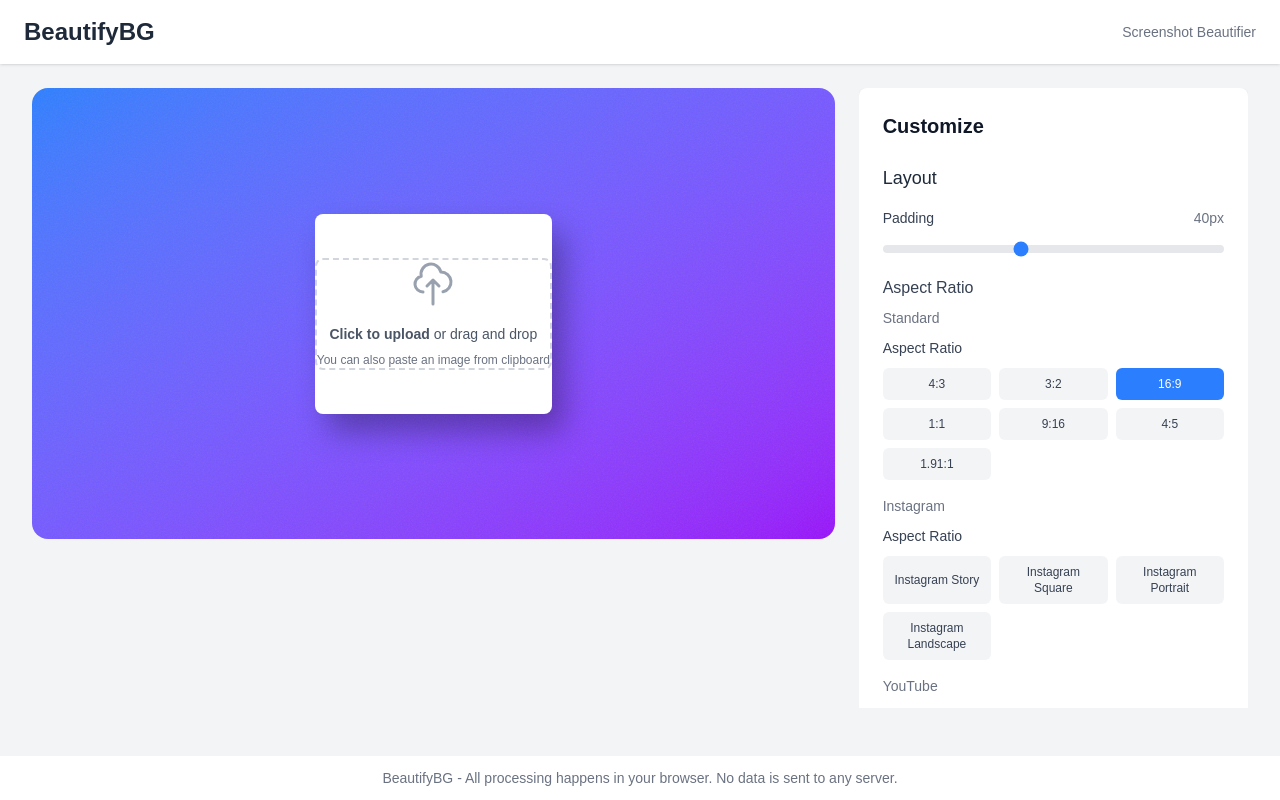
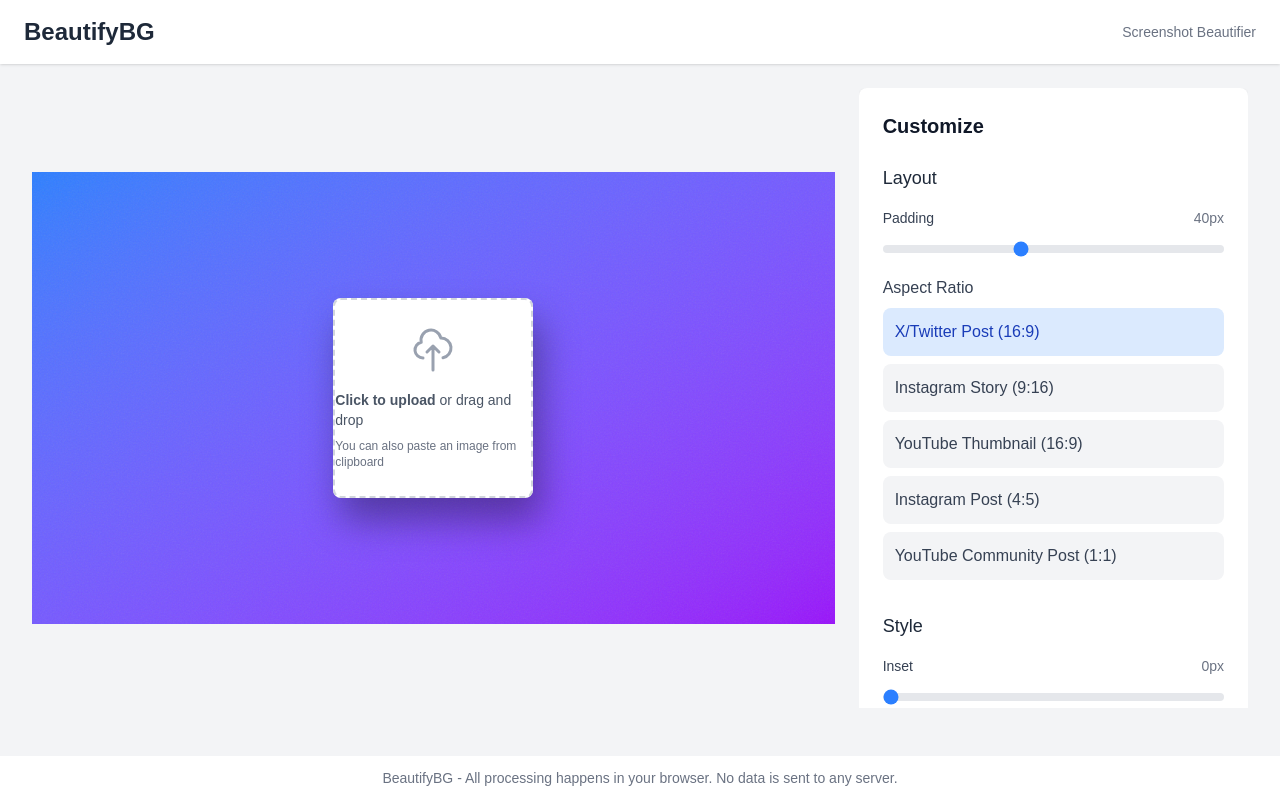
Before and after one commit to rebers/screenshoot, a Next.js app: page / in a window 1280 px wide. Built offline with nearby package versions, Linux system fonts and the light colour scheme.

Commit message:
imagine scaling trial and error, but hey, nothing cline + sonnet 3.7 + extended thinking mode can't fix, right? 😂

```diff
--- a/components/Canvas.tsx
+++ b/components/Canvas.tsx
@@ -19,6 +19,7 @@ const Canvas: React.FC<CanvasProps> = ({
   const imageRef = useRef<HTMLImageElement>(null);
   const [imageDimensions, setImageDimensions] = useState<{ width: number; height: number } | null>(null);
   const [containerSize, setContainerSize] = useState({ width: 0, height: 0 });
+  const [contentScale, setContentScale] = useState(1);
 
   // Get current background class
   const currentBackground = backgroundPresets.find(
@@ -69,43 +70,92 @@ const Canvas: React.FC<CanvasProps> = ({
     };
   }, []);
 
-  // Find the aspect ratio option
+  // Calculate optimal content scale when dimensions or settings change
+  useEffect(() => {
+    if (!imageDimensions || !containerSize.width || !containerSize.height) {
+      return;
+    }
+
+    // Calculate the scale factor for the content based on available space
+    const calculateScaleFactor = () => {
+      // Calculate the canvas size (which has a fixed aspect ratio)
+      const { width: aspectWidth, height: aspectHeight } = getAspectRatio(settings.aspectRatio);
+      const canvasAspectRatio = aspectWidth / aspectHeight;
+
+      // Get the physical dimensions of the canvas based on the container
+      const parentWidth = containerSize.width;
+      const parentHeight = containerSize.height;
+      const parentRatio = parentWidth / parentHeight;
+
+      let canvasWidth, canvasHeight;
+      if (parentRatio > canvasAspectRatio) {
+        // Container is wider than canvas aspect ratio
+        canvasHeight = parentHeight;
+        canvasWidth = parentHeight * canvasAspectRatio;
+      } else {
+        // Container is taller than canvas aspect ratio
+        canvasWidth = parentWidth;
+        canvasHeight = parentWidth / canvasAspectRatio;
+      }
+
+      // Calculate available space after padding and inset
+      const availableWidth = canvasWidth - (settings.padding * 2) - (settings.inset * 2);
+      const availableHeight = canvasHeight - (settings.padding * 2) - (settings.inset * 2);
+
+      // Safety check for non-positive dimensions
+      if (availableWidth <= 0 || availableHeight <= 0) {
+        return 0.01; // Small non-zero value
+      }
+
+      // Calculate image and available space aspect ratios
+      const imageAspectRatio = imageDimensions.width / imageDimensions.height;
+      const availableSpaceRatio = availableWidth / availableHeight;
+
+      // Determine which dimension is the constraint
+      let scale;
+      if (imageAspectRatio > availableSpaceRatio) {
+        // Image is relatively wider than available space, width is the constraint
+        scale = availableWidth / imageDimensions.width;
+      } else {
+        // Image is relatively taller than available space, height is the constraint
+        scale = availableHeight / imageDimensions.height;
+      }
+
+      // Apply a small safety factor
+      return scale * 0.95;
+    };
+
+    setContentScale(calculateScaleFactor());
+  }, [imageDimensions, containerSize, settings.padding, settings.inset, settings.aspectRatio]);
+
+  // Get aspect ratio from the settings
+  const getAspectRatio = (aspectRatioSetting: string) => {
     let aspectWidth = 16;
     let aspectHeight = 9;
 
     // Parse from standard aspect ratios
-  if (settings.aspectRatio.includes(':')) {
-    [aspectWidth, aspectHeight] = settings.aspectRatio.split(':').map(Number);
+    if (aspectRatioSetting.includes(':')) {
+      [aspectWidth, aspectHeight] = aspectRatioSetting.split(':').map(Number);
     } else {
       // Handle special formats
-    switch (settings.aspectRatio) {
-      case 'youtube-thumbnail':
-        aspectWidth = 1280;
-        aspectHeight = 720;
-        break;
+      switch (aspectRatioSetting) {
         case 'instagram-story':
-        aspectWidth = 1080;
-        aspectHeight = 1920;
+          aspectWidth = 9;
+          aspectHeight = 16;
           break;
         case 'instagram-square':
-        aspectWidth = 1080;
-        aspectHeight = 1080;
+        case 'youtube-community':
+          aspectWidth = 1;
+          aspectHeight = 1;
           break;
         case 'instagram-portrait':
-        aspectWidth = 1080;
-        aspectHeight = 1350;
+          aspectWidth = 4;
+          aspectHeight = 5;
           break;
-      case 'instagram-landscape':
-        aspectWidth = 1080;
-        aspectHeight = 566;
-        break;
+        case 'youtube-thumbnail':
         case 'twitter-post':
-        aspectWidth = 1600;
-        aspectHeight = 900;
-        break;
-      case 'youtube-community':
-        aspectWidth = 1080;
-        aspectHeight = 1080;
+          aspectWidth = 16;
+          aspectHeight = 9;
           break;
         default:
           // Default to 16:9
@@ -114,7 +164,12 @@ const Canvas: React.FC<CanvasProps> = ({
       }
     }
 
-  // Calculate aspect ratio constraints
+    return { width: aspectWidth, height: aspectHeight };
+  };
+
+  const { width: aspectWidth, height: aspectHeight } = getAspectRatio(settings.aspectRatio);
+
+  // Calculate aspect ratio constraints for the canvas
   const calculateConstrainedSize = () => {
     const parentWidth = containerSize.width;
     const parentHeight = containerSize.height;
@@ -145,10 +200,12 @@ const Canvas: React.FC<CanvasProps> = ({
     }
   };
 
-  // Get constrained dimensions
+  // Get constrained dimensions for the canvas
   const aspectConstrainedSize = calculateConstrainedSize();
 
-  // Container style
+  // Calculate styles based on aspect ratios and dimensions
+
+  // Canvas container style - maintains the canvas aspect ratio
   const containerStyle: React.CSSProperties = {
     position: 'relative',
     ...aspectConstrainedSize,
@@ -165,75 +222,93 @@ const Canvas: React.FC<CanvasProps> = ({
     display: 'flex',
     alignItems: 'center',
     justifyContent: 'center',
+    boxSizing: 'border-box',
   };
 
-  // Calculate effective space after padding
-  const effectiveSpaceStyle: React.CSSProperties = {
-    padding: `${settings.padding}px`,
+  // Padding container - creates space between canvas edge and content
+  const paddingContainerStyle: React.CSSProperties = {
     width: '100%',
     height: '100%',
     boxSizing: 'border-box',
     display: 'flex',
     alignItems: 'center',
     justifyContent: 'center',
+    padding: `${settings.padding}px`,
   };
 
-  // Calculate the max allowed dimensions considering padding
-  const maxWidth = containerSize.width - (settings.padding * 2);
-  const maxHeight = aspectConstrainedSize.height !== '100%'
-    ? parseInt(aspectConstrainedSize.height as string) - (settings.padding * 2)
-    : containerSize.height - (settings.padding * 2);
-
-  // Calculate image container style to fill available space
-  const imageContainerStyle: React.CSSProperties = {
+  // Content container - holds the shadow and image
+  const contentContainerStyle: React.CSSProperties = {
     display: 'flex',
     alignItems: 'center',
     justifyContent: 'center',
-    maxWidth: '100%',
-    maxHeight: '100%',
+    boxSizing: 'border-box',
+    position: 'relative',
+    overflow: 'visible',
   };
 
-  // Create the image style - using this approach, the image will define its own size
+  // Shadow wrapper - applies shadow and border radius
+  const shadowWrapperStyle: React.CSSProperties = {
+    boxShadow: settings.shadow > 0
+      ? `${settings.shadow * 0.5}px ${settings.shadow * 1.5}px ${settings.shadow * 2.5}px rgba(0,0,0,0.35)`
+      : 'none',
+    borderRadius: settings.borderRadius > 0 ? `${settings.borderRadius}px` : '0',
+    overflow: 'hidden',
+    display: 'flex',
+    alignItems: 'center',
+    justifyContent: 'center',
+  };
+
+  // Inset wrapper - handles the inset border/padding around the image
+  const insetWrapperStyle: React.CSSProperties = {
+    backgroundColor: settings.insetColor,
+    boxSizing: 'border-box',
+    display: 'flex',
+    alignItems: 'center',
+    justifyContent: 'center',
+    padding: `${settings.inset}px`,
+  };
+
+  // Image container styles
+  const imageContainerStyle: React.CSSProperties = {
+    backgroundColor: '#fff',
+    display: 'flex',
+    alignItems: 'center',
+    justifyContent: 'center',
+    overflow: 'hidden',
+  };
+
+  // Calculate dimensions for scaled image
+  const scaledImageWidth = imageDimensions ? imageDimensions.width * contentScale : 0;
+  const scaledImageHeight = imageDimensions ? imageDimensions.height * contentScale : 0;
+
+  // Image style
   const imageStyle: React.CSSProperties = {
     display: 'block',
-    maxWidth: `${maxWidth - (settings.inset * 2)}px`,
-    maxHeight: `${maxHeight - (settings.inset * 2)}px`,
-    width: 'auto',
-    height: 'auto',
+    width: scaledImageWidth > 0 ? `${scaledImageWidth}px` : 'auto',
+    height: scaledImageHeight > 0 ? `${scaledImageHeight}px` : 'auto',
   };
-
-  // Determine the style for the screenshot wrapper (the white container with shadow)
-  // This will automatically size to its content (the image)
-  const screenshotStyle: React.CSSProperties = {
-    boxShadow: settings.shadow > 0
-      ? `${settings.shadow * 0.8}px ${settings.shadow * 1.2}px ${settings.shadow * 2}px rgba(0,0,0,0.3)`
-      : 'none',
-    borderRadius: `${settings.borderRadius}px`,
-    overflow: 'hidden',
-    display: 'inline-flex', // This will make it size to content
-    backgroundColor: '#fff',
-    // No width/height set - will size to the image
-  };
-
-  if (settings.inset > 0) {
-    screenshotStyle.border = `${settings.inset}px solid ${settings.insetColor}`;
-    screenshotStyle.boxSizing = 'border-box';
-  }
 
   // Style for the placeholder when no image is uploaded
   const placeholderStyle: React.CSSProperties = {
-    ...screenshotStyle,
-    minHeight: '200px',
-    minWidth: '200px',
+    width: '200px',
+    height: '200px',
+    backgroundColor: '#fff',
+    borderRadius: settings.borderRadius > 0 ? `${settings.borderRadius}px` : '0',
+    boxShadow: settings.shadow > 0
+      ? `${settings.shadow * 0.5}px ${settings.shadow * 1.5}px ${settings.shadow * 2.5}px rgba(0,0,0,0.35)`
+      : 'none',
+    display: 'flex',
+    alignItems: 'center',
+    justifyContent: 'center',
   };
 
   return (
     <div
       ref={containerRef}
-      className="w-full h-full flex items-start justify-center"
+      className="w-full h-full flex items-center justify-center"
     >
       <div
-        className={`${currentBackground} rounded-2xl overflow-hidden`}
+        className={`${currentBackground} overflow-hidden export-container`}
         style={containerStyle}
       >
         {/* Background effects */}
@@ -241,16 +316,21 @@ const Canvas: React.FC<CanvasProps> = ({
 
         {/* Content that will be exported */}
         <div className="relative z-10" style={innerContainerStyle}>
-          <div style={effectiveSpaceStyle}>
+          <div style={paddingContainerStyle}>
+            {screenshotSrc && imageDimensions ? (
+              <div style={contentContainerStyle}>
+                <div style={shadowWrapperStyle}>
+                  <div style={insetWrapperStyle}>
                     <div style={imageContainerStyle}>
-              {screenshotSrc ? (
-                <div style={screenshotStyle}>
                       <img
                         ref={imageRef}
                         src={screenshotSrc}
                         alt="Uploaded screenshot"
                         style={imageStyle}
                       />
+                    </div>
+                  </div>
+                </div>
               </div>
             ) : (
               <div
@@ -264,7 +344,6 @@ const Canvas: React.FC<CanvasProps> = ({
         </div>
       </div>
     </div>
-    </div>
   );
 };
 
--- a/components/ControlPanel.tsx
+++ b/components/ControlPanel.tsx
@@ -24,23 +24,6 @@ const ControlPanel: React.FC<ControlPanelProps> = ({
   onCopyToClipboard,
   canExport,
 }) => {
-  // Group aspect ratio options by category
-  const standardRatios = aspectRatioOptions.filter(option =>
-    option.value.includes(':'));
-
-  const socialMediaRatios = aspectRatioOptions.filter(option =>
-    !option.value.includes(':'));
-
-  // Organize social media ratios by platform
-  const instagramRatios = socialMediaRatios.filter(option =>
-    option.value.includes('instagram'));
-
-  const youtubeRatios = socialMediaRatios.filter(option =>
-    option.value.includes('youtube'));
-
-  const twitterRatios = socialMediaRatios.filter(option =>
-    option.value.includes('twitter'));
-
   return (
     <div className="bg-white dark:bg-gray-900 rounded-lg shadow-sm p-6">
       <h2 className="text-xl font-bold text-gray-900 dark:text-white mb-6">Customize</h2>
@@ -63,53 +46,20 @@ const ControlPanel: React.FC<ControlPanelProps> = ({
           <label className="block text-gray-700 dark:text-gray-300 mb-2">
             Aspect Ratio
           </label>
-
-          <div className="space-y-4">
-            {/* Standard Ratios */}
-            <div>
-              <p className="text-sm text-gray-500 dark:text-gray-400 mb-2">Standard</p>
-              <AspectRatioSelector
-                options={standardRatios}
-                value={settings.aspectRatio}
-                onChange={(value) => onSettingsChange({ aspectRatio: value })}
-              />
-            </div>
-
-            {/* Instagram Ratios */}
-            {instagramRatios.length > 0 && (
-              <div>
-                <p className="text-sm text-gray-500 dark:text-gray-400 mb-2">Instagram</p>
-                <AspectRatioSelector
-                  options={instagramRatios}
-                  value={settings.aspectRatio}
-                  onChange={(value) => onSettingsChange({ aspectRatio: value })}
-                />
-              </div>
-            )}
-
-            {/* YouTube Ratios */}
-            {youtubeRatios.length > 0 && (
-              <div>
-                <p className="text-sm text-gray-500 dark:text-gray-400 mb-2">YouTube</p>
-                <AspectRatioSelector
-                  options={youtubeRatios}
-                  value={settings.aspectRatio}
-                  onChange={(value) => onSettingsChange({ aspectRatio: value })}
-                />
-              </div>
-            )}
-
-            {/* Twitter Ratios */}
-            {twitterRatios.length > 0 && (
-              <div>
-                <p className="text-sm text-gray-500 dark:text-gray-400 mb-2">Twitter</p>
-                <AspectRatioSelector
-                  options={twitterRatios}
-                  value={settings.aspectRatio}
-                  onChange={(value) => onSettingsChange({ aspectRatio: value })}
-                />
-              </div>
-            )}
+          <div className="flex flex-col space-y-2">
+            {aspectRatioOptions.map((option) => (
+              <button
+                key={option.value}
+                className={`w-full p-3 text-left rounded-lg transition-colors ${
+                  settings.aspectRatio === option.value
+                    ? 'bg-blue-100 dark:bg-blue-900 text-blue-800 dark:text-blue-200 font-medium'
+                    : 'bg-gray-100 dark:bg-gray-800 text-gray-700 dark:text-gray-300 hover:bg-gray-200 dark:hover:bg-gray-700'
+                }`}
+                onClick={() => onSettingsChange({ aspectRatio: option.value })}
+              >
+                {option.label}
+              </button>
+            ))}
           </div>
         </div>
       </div>
--- a/hooks/useScreenshot.ts
+++ b/hooks/useScreenshot.ts
@@ -4,23 +4,12 @@ import { toPng } from 'html-to-image';
 
 // Define aspect ratio options
 export const aspectRatioOptions: AspectRatioOption[] = [
-  // Standard ratios
-  { label: '4:3', value: '4:3', width: 4, height: 3 },
-  { label: '3:2', value: '3:2', width: 3, height: 2 },
-  { label: '16:9', value: '16:9', width: 16, height: 9 },
-  { label: '1:1', value: '1:1', width: 1, height: 1 },
-  { label: '9:16', value: '9:16', width: 9, height: 16 },
-  { label: '4:5', value: '4:5', width: 4, height: 5 },
-  { label: '1.91:1', value: '1.91:1', width: 1.91, height: 1 },
-
-  // Social media specific
-  { label: 'YouTube Thumbnail', value: 'youtube-thumbnail', width: 1280, height: 720 },
-  { label: 'Instagram Story', value: 'instagram-story', width: 1080, height: 1920 },
-  { label: 'Instagram Square', value: 'instagram-square', width: 1080, height: 1080 },
-  { label: 'Instagram Portrait', value: 'instagram-portrait', width: 1080, height: 1350 },
-  { label: 'Instagram Landscape', value: 'instagram-landscape', width: 1080, height: 566 },
-  { label: 'Twitter Post', value: 'twitter-post', width: 1600, height: 900 },
-  { label: 'YouTube Community', value: 'youtube-community', width: 1080, height: 1080 },
+  // Social media specific formats
+  { label: 'X/Twitter Post (16:9)', value: 'twitter-post', width: 1600, height: 900 },
+  { label: 'Instagram Story (9:16)', value: 'instagram-story', width: 1080, height: 1920 },
+  { label: 'YouTube Thumbnail (16:9)', value: 'youtube-thumbnail', width: 1280, height: 720 },
+  { label: 'Instagram Post (4:5)', value: 'instagram-portrait', width: 1080, height: 1350 },
+  { label: 'YouTube Community Post (1:1)', value: 'youtube-community', width: 1080, height: 1080 },
 ];
 
 // Define background presets
@@ -50,7 +39,7 @@ const defaultSettings: ScreenshotSettings = {
   borderRadius: 8,
   shadow: 15,
   backgroundPreset: 1,
-  aspectRatio: '16:9',
+  aspectRatio: 'twitter-post',
 };
 
 export const useScreenshot = () => {
@@ -83,16 +72,11 @@ export const useScreenshot = () => {
       return {
         width: aspectOption.width,
         height: aspectOption.height,
-        exactDimensions: !['4:3', '3:2', '16:9', '1:1', '9:16', '4:5', '1.91:1'].includes(aspectRatioValue)
+        exactDimensions: true
       };
     }
 
     // Default fallback if not found (shouldn't happen)
-    if (aspectRatioValue.includes(':')) {
-      const [width, height] = aspectRatioValue.split(':').map(Number);
-      return { width, height, exactDimensions: false };
-    }
-
     return { width: 16, height: 9, exactDimensions: false };
   };
 
@@ -100,8 +84,8 @@ export const useScreenshot = () => {
   const exportImage = useCallback(async (elementRef: React.RefObject<HTMLDivElement>) => {
     if (elementRef.current && screenshotSrc) {
       try {
-        // Get the element with the background gradient
-        const backgroundElement = elementRef.current.querySelector('div[class*="bg-gradient"]');
+        // Find the export container
+        const backgroundElement = elementRef.current.querySelector('.export-container');
 
         if (!backgroundElement) {
           throw new Error('Could not find content element for export');
@@ -139,6 +123,9 @@ export const useScreenshot = () => {
           height: exportHeight,
           pixelRatio: 2,
           backgroundColor: 'transparent',
+          style: {
+            borderRadius: '0', // Ensure exported image has no rounded corners
+          },
         });
 
         // Create a link and trigger download
@@ -156,8 +143,8 @@ export const useScreenshot = () => {
   const copyToClipboard = useCallback(async (elementRef: React.RefObject<HTMLDivElement>) => {
     if (elementRef.current && screenshotSrc) {
       try {
-        // Get the element with the background gradient
-        const backgroundElement = elementRef.current.querySelector('div[class*="bg-gradient"]');
+        // Find the export container
+        const backgroundElement = elementRef.current.querySelector('.export-container');
 
         if (!backgroundElement) {
           throw new Error('Could not find content element for export');
@@ -195,6 +182,9 @@ export const useScreenshot = () => {
           height: exportHeight,
           pixelRatio: 2,
           backgroundColor: 'transparent',
+          style: {
+            borderRadius: '0', // Ensure exported image has no rounded corners
+          },
         });
 
         // Create a blob from data URL
--- /dev/null
+++ b/next.config.js
@@ -0,0 +1,6 @@
+/** @type {import('next').NextConfig} */
+const nextConfig = {
+  /* config options here */
+};
+
+module.exports = nextConfig;
--- a/package.json
+++ b/package.json
@@ -3,7 +3,7 @@
   "version": "0.1.0",
   "private": true,
   "scripts": {
-    "dev": "next dev --turbopack",
+    "dev": "next dev",
     "build": "next build",
     "start": "next start",
     "lint": "next lint"
```
Also changed, not shown: 2 other files (tests, documents, lock files or other folders). Lines whose indentation alone changed are shown as unchanged.
